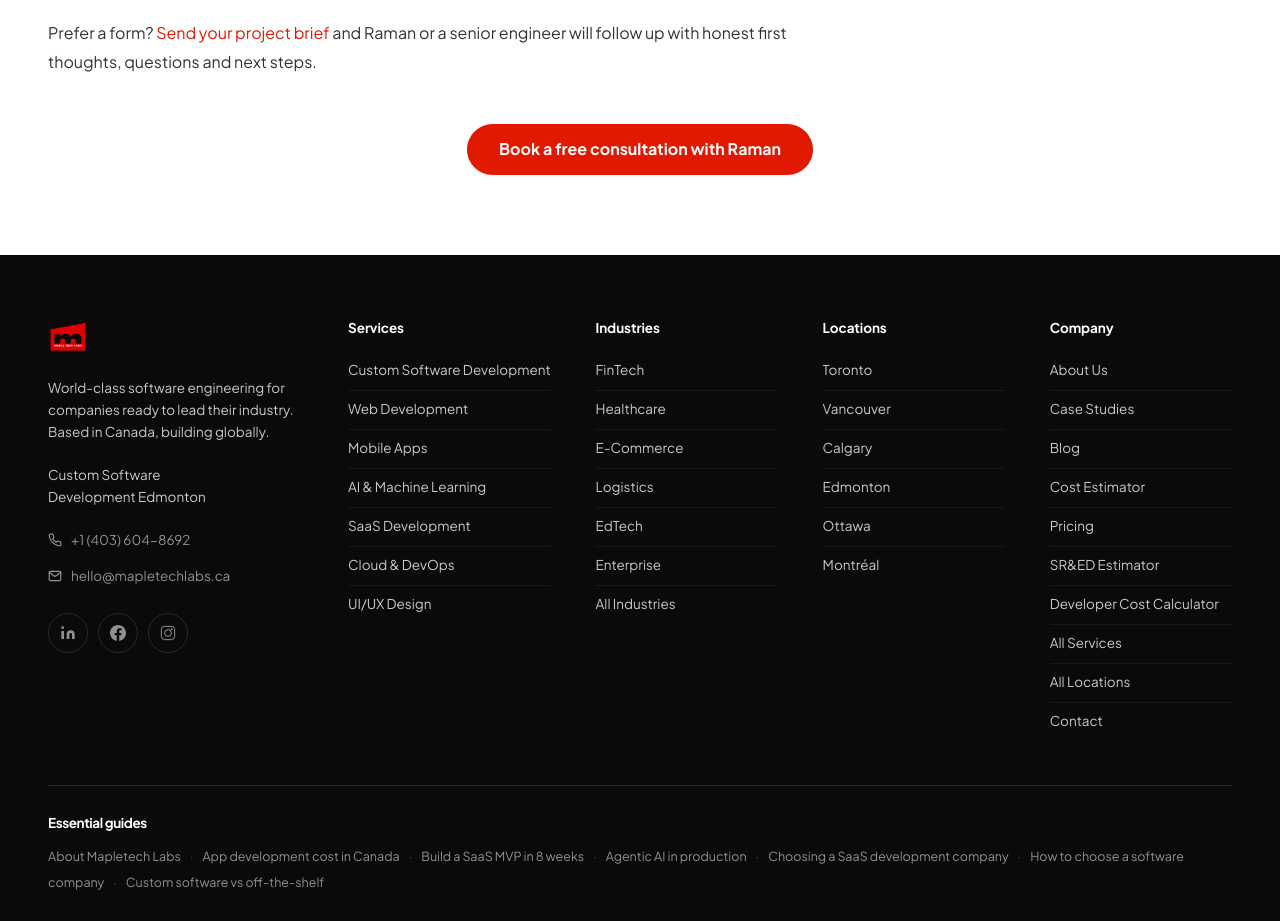
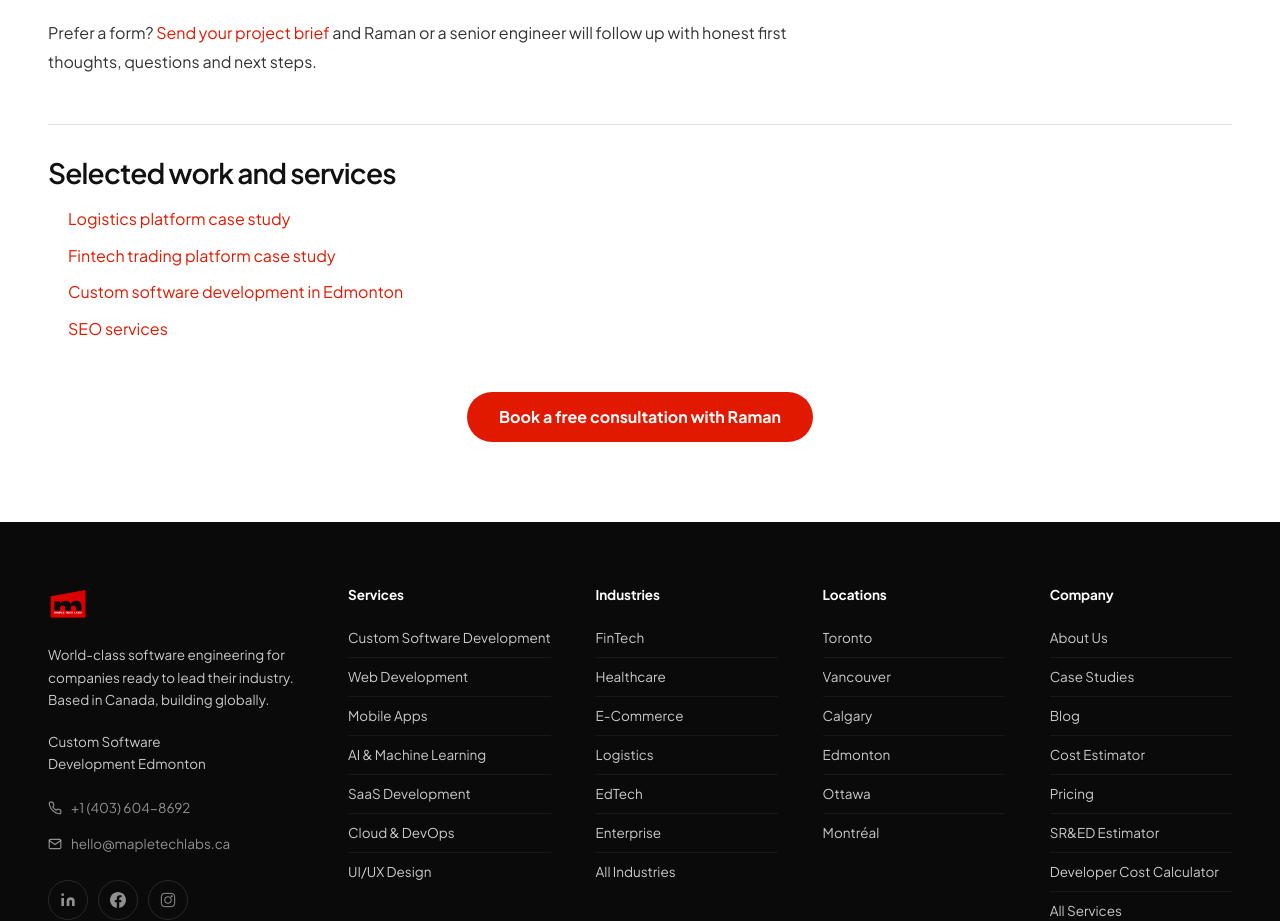
Before and after one commit to Ramanmakkar1/MapletechlabsRed, a Next.js app: page /about/raman-makkar in a window 1280 px wide. Shown: the part 10770-11691 px from the top of the page. Built offline with nearby package versions, Linux system fonts and the light colour scheme; no server answers.

Commit message:
autopilot: Add a 'Selected work and services' link block to the thin Raman Makkar author page
Task #19413, written by nim/nvidia/nemotron-3-ultra-550b-a55b.

```diff
--- a/src/app/about/raman-makkar/page.tsx
+++ b/src/app/about/raman-makkar/page.tsx
@@ -725,6 +725,24 @@ export default function RamanPage() {
               </p>
             </section>
 
+            <section style={{ marginTop: '48px', paddingTop: '32px', borderTop: '1px solid var(--line)' }}>
+              <h2 style={{ fontSize: '28px', fontWeight: 600, marginBottom: '16px' }}>Selected work and services</h2>
+              <ul style={{ fontSize: '16px', lineHeight: 1.8, color: 'var(--body)', paddingLeft: '20px', maxWidth: '800px' }}>
+                <li style={{ marginBottom: '8px' }}>
+                  <Link href="/case-studies/logistics-platform" style={{ color: 'var(--brand)' }}>Logistics platform case study</Link>
+                </li>
+                <li style={{ marginBottom: '8px' }}>
+                  <Link href="/case-studies/fintech-trading-platform" style={{ color: 'var(--brand)' }}>Fintech trading platform case study</Link>
+                </li>
+                <li style={{ marginBottom: '8px' }}>
+                  <Link href="/locations/edmonton/web-development" style={{ color: 'var(--brand)' }}>Custom software development in Edmonton</Link>
+                </li>
+                <li style={{ marginBottom: '8px' }}>
+                  <Link href="/services/digital-marketing/seo-services" style={{ color: 'var(--brand)' }}>SEO services</Link>
+                </li>
+              </ul>
+            </section>
+
             <div style={{ marginTop: '48px', textAlign: 'center' }}>
               <Link
                 href="/contact"
```
